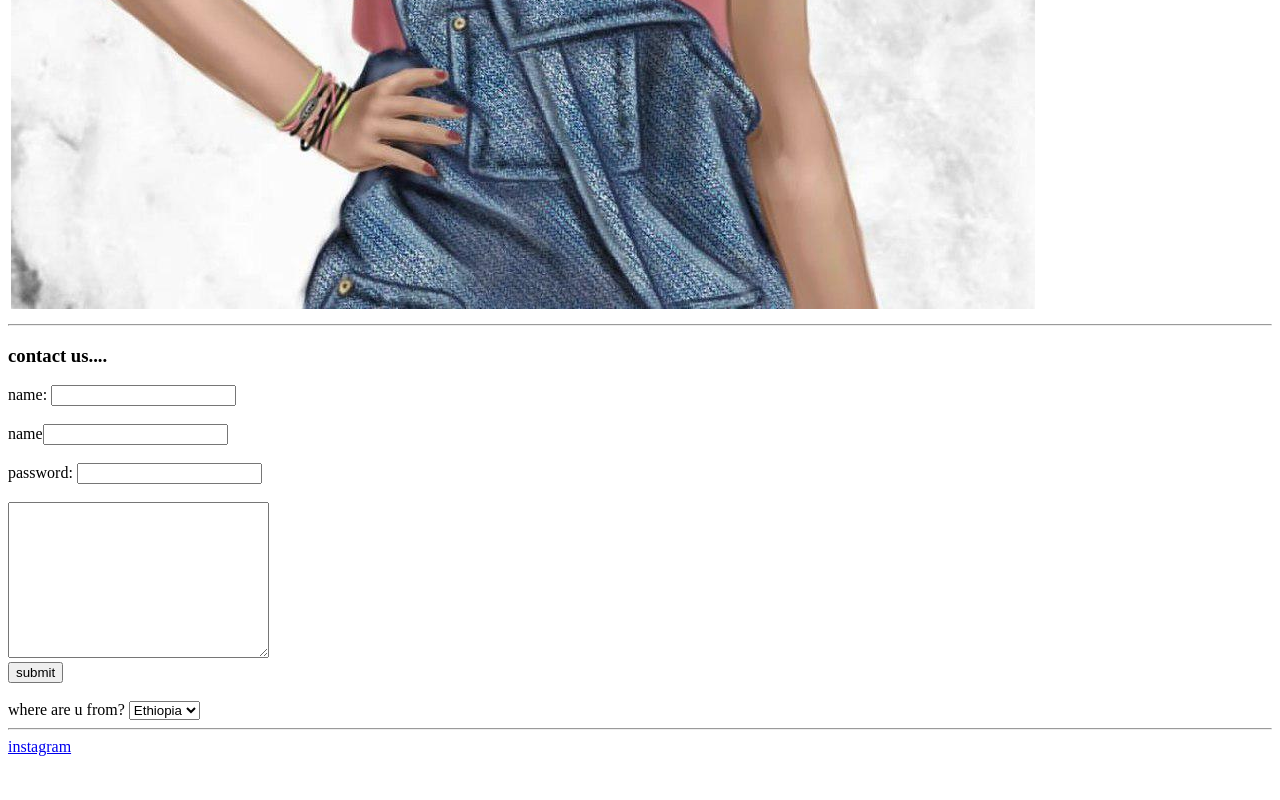
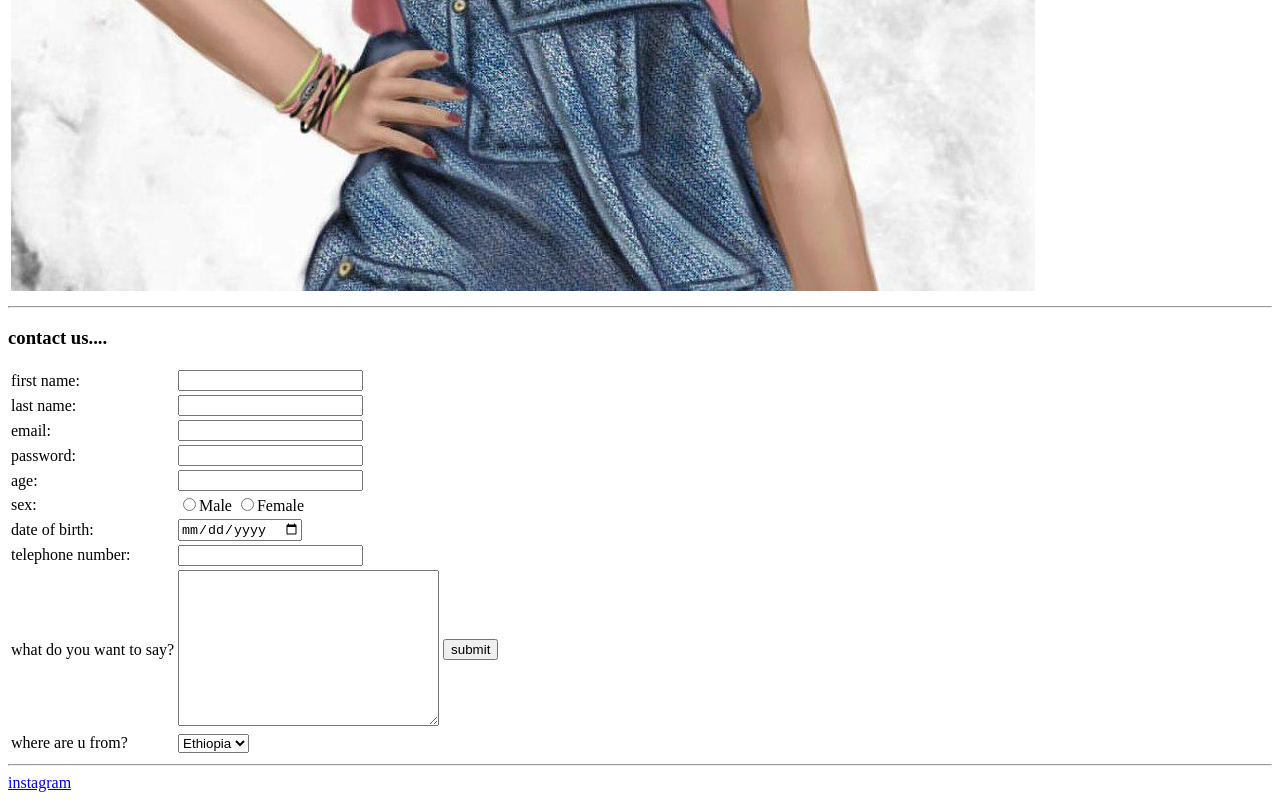
Before and after one commit to Elda123/lab2_practice, a plain HTML site: page contact.html in a window 1280 px wide. Shown: the part 1046-1846 px from the top of the page. Before the commit the page ends 1810 px from the top, so only its background shows below. Drawn offline with Linux system fonts and the light colour scheme.

Commit message:
questions 1 upto 4

```diff
--- a/contact.html
+++ b/contact.html
@@ -3,13 +3,15 @@
 <head>
     <meta charset="UTF-8">
     <meta name="viewport" content="width=device-width, initial-scale=1.0">
-    <title>Elda</title>
+    <title>Elda Girma</title>
+    <link rel="shortcut icon" href="./asset/image/icon.png">
 </head>
 <body>
-    <!-- comment ctrl + slash -->
+    <!-- comment ctrl + slash 🤢-->
     <hr>
-    <a href="index.html">Home</a><br>
-    <a href="contact.html">Contact</a>
+    <a href="index.html">Home</a>&nbsp &nbsp
+    <a href="contact.html">Contact</a>&nbsp &nbsp
+    <a href="gallery.html">Gallery</a>
     <hr>
     <!-- side by side headerun ena pic -->
 
@@ -26,18 +28,57 @@
     <h3>contact us....</h3>
     <!-- actio  blen mnaskemtew is for submit mnaregew data mihedbet new -->
     <form action="mailto:se.elda.girma@gmail.com" enctype="utf-8 me" method="POST">
-       name: <input type="text"><br><br>
-       <label for="fname">name</label><input type="text" id="fname"><br><br>
-       password: <input type="password"><br><br>
-       <textarea name="detail" id="" cols="30" rows="10"></textarea><br>
-       <input type="submit" value="submit"><br><br>
-       where are u from?
+        <table>
+            <tr>
+                <td>first name:</td>
+                <td><input type="text" pattern="[A-Za-z]" title="use english alphabets"></td>
+            </tr>
+            <tr>
+                <td>last name:</td>
+                <td><input type="text" pattern="[A-Za-z]" title="use english alphabets"></td>
+            </tr>
+            <tr>
+                <td>email:</td>
+                <td><input type="email"></td>
+            </tr>
+            <tr>
+                <td>password:</td>
+                <td><input type="password" pattern="[A-Za-z/d]{8,15}" title="password must include
+                     capital and small letters, numbers and must be morethan 8 upto 15 characters" required></td>
+            </tr>
+            <tr>
+                <td>age:</td>
+                <td><input type="number"></td>
+            </tr>
+            <tr>
+                <td>sex:</td>
+                <td><input type="radio"/>Male <input type="radio"/>Female</td>
+            </tr>
+            <tr>
+                <td>date of birth:</td>
+                <td><input type="date"></td>
+            </tr>
+            <tr>
+                <td>telephone number:</td>
+                <td><input type="tel" pattern="[d]{10-12}" title=" 10 upto 12 digit numbers only"></td>
+            </tr>
+            <tr>
+                <td>what do you want to say?</td>
+                <td><textarea name="detail" id="" cols="30" rows="10"></textarea></td>
+                <td><input type="submit" value="submit"></td>
+            </tr>
+
+       <tr><td>
+       where are u from?</td>
+       <td>
        <select name="country" id="">
            <option value="eth">Ethiopia</option>
            <option >nigeria</option>
            <option >ghana</option>
            <option >other</option>
-       </select>
+       </select></td>
+    </tr>
+    </table>
         </form>
         <footer>
             <hr>
```
